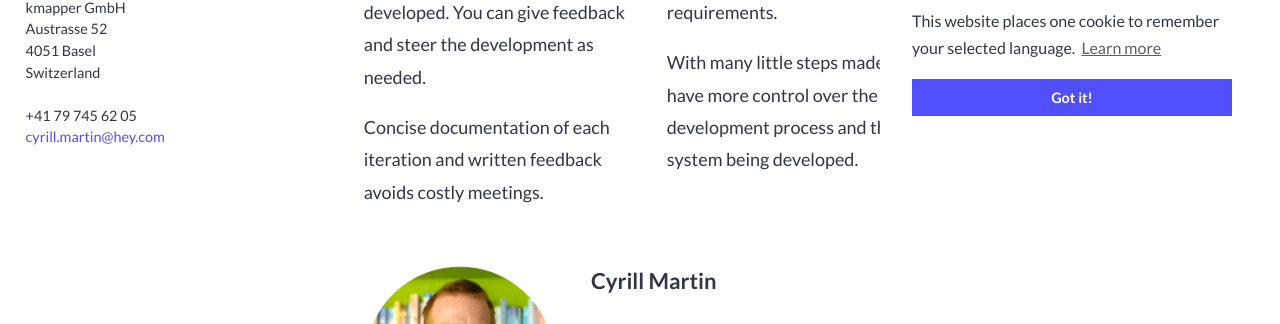
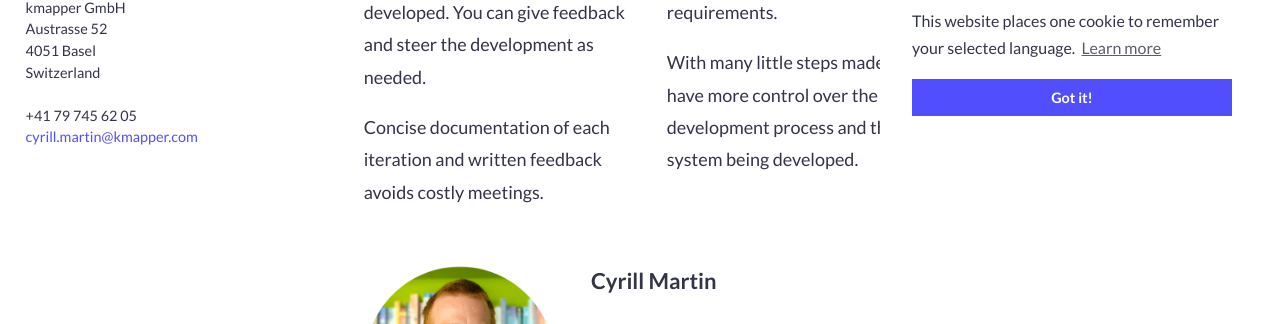
Before and after one commit to cyrill-martin/kmapper.com, a Jekyll site: the page built from sites/_en/about.md, in a window 1280 px wide. Shown: the part 736-1060 px from the top of the page. Built offline with Jekyll 4.4.1, drawn with Linux system fonts in a browser that asks for light colours.

Commit message:
Change e-mail to @kmapper.com

```diff
--- a/_config.yml
+++ b/_config.yml
@@ -23,7 +23,7 @@ company: kmapper GmbH
 hr_number: CHE-409.729.612
 hr_place: Basel-Stadt
 
-email: cyrill.martin@hey.com
+email: cyrill.martin@kmapper.com
 telephone: +41 79 745 62 05
 baseurl: "" # the subpath of your site, e.g. /blog
 url: "https://kmapper.com" # the base hostname & protocol for your site, e.g. http://example.com
--- a/_layouts/about.html
+++ b/_layouts/about.html
@@ -60,7 +60,7 @@ layout: default
 			<h3>{{ person.name }}</h3>
 			{{ person.desc }}
 			<p>
-				{{ person.socials | join: " &#183; " }}
+				<a href="mailto:{{ site.email }}">E-Mail</a> &#183; {{ person.socials | join: " &#183; " }}
 			</p>
 		</div>
 	</div>
```
Also changed, not shown: sites/_de/ueber.md (+0 -1 lines), sites/_en/about.md (+0 -1 lines).
